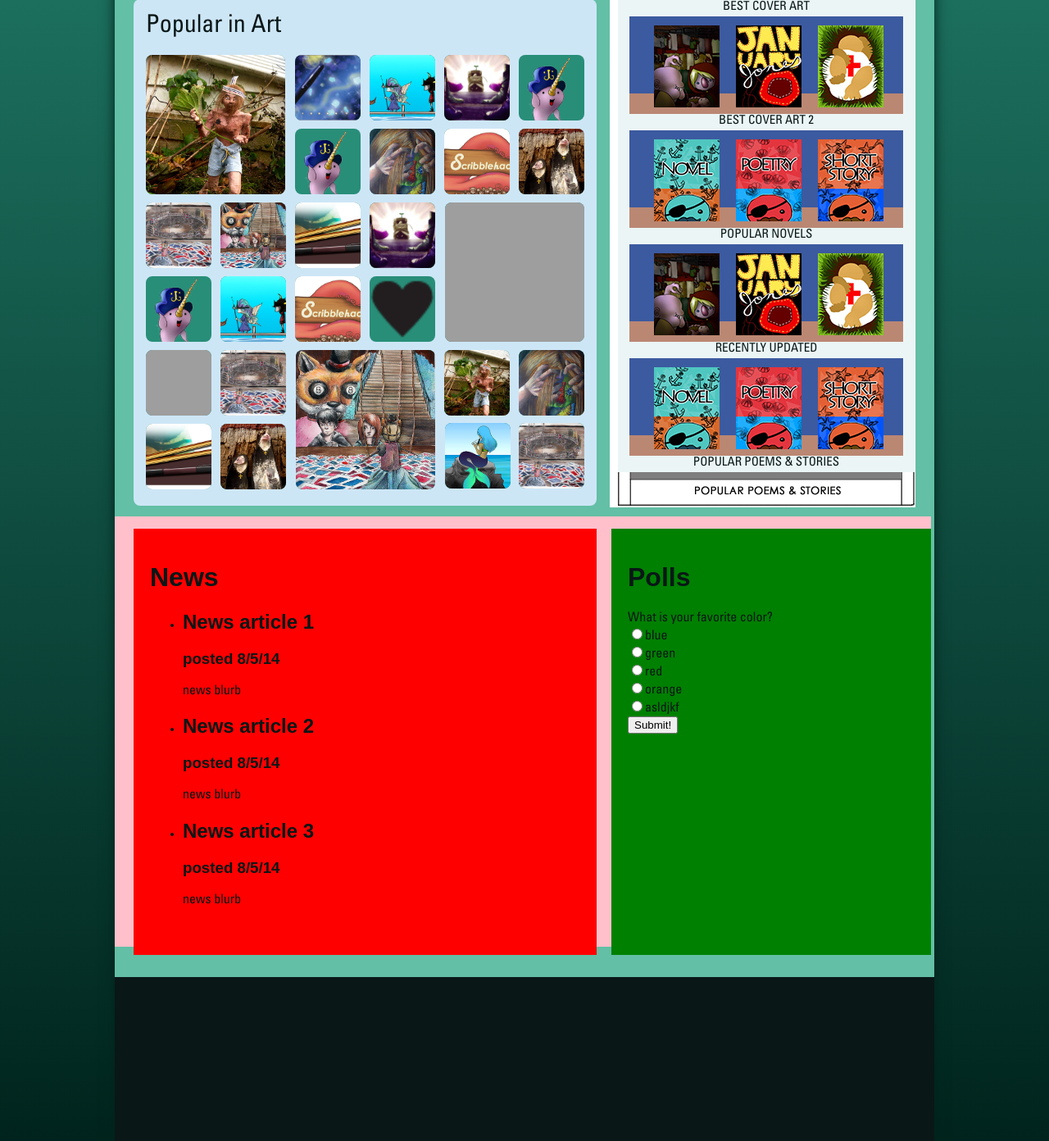
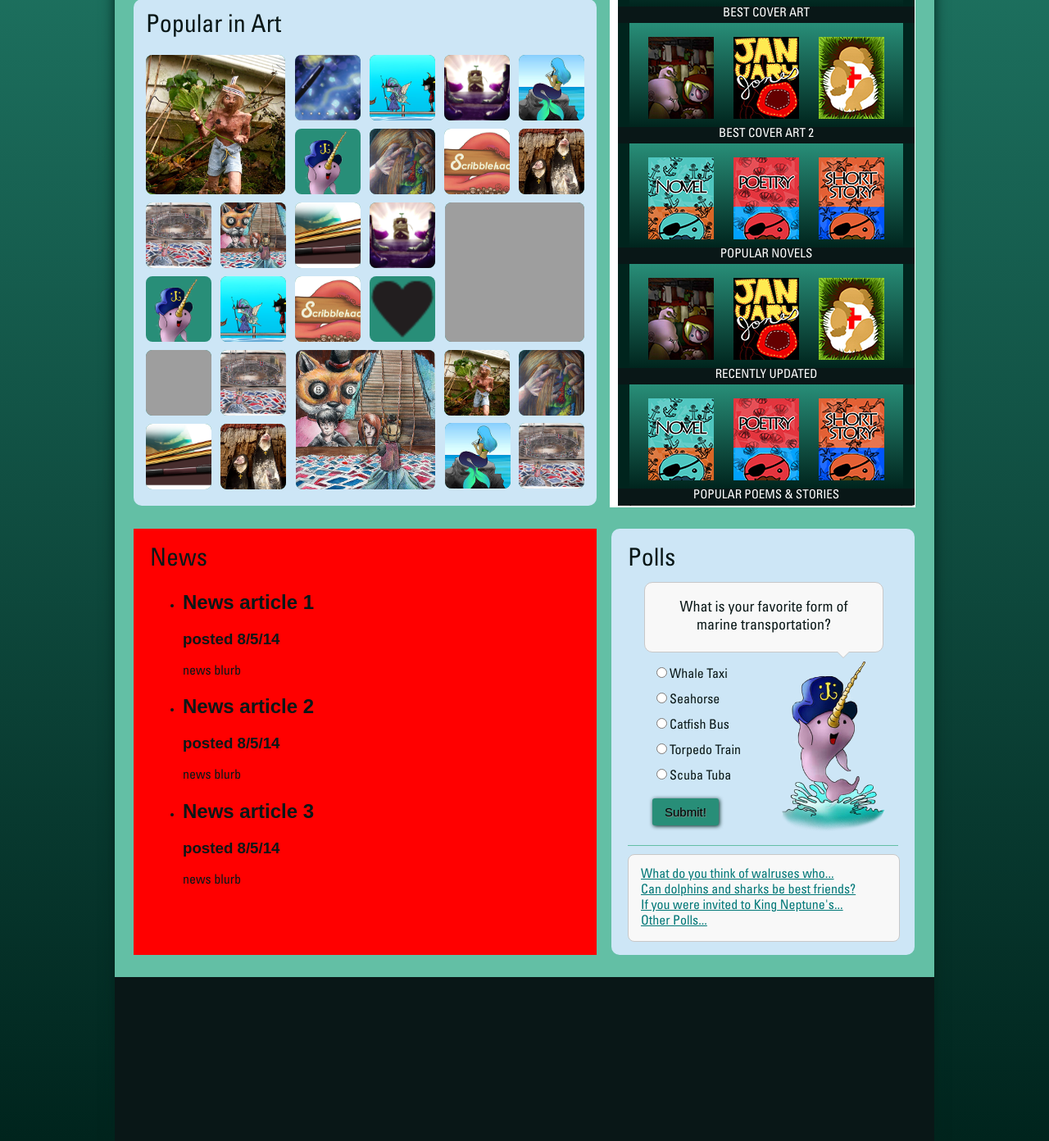
Before and after one commit to BurningFenix/ScribbleHack, a Django app: page / in a window 1280 px wide. Shown: the part 585-1977 px from the top of the page at 82% size. Run offline with Django 3.2, Linux system fonts and the light colour scheme; some web fonts are replaced; grey boxes are pictures that could not be loaded.

Commit message:
Homepage - new poll section
designing poll section; bookshelf styled

```diff
--- a/static/homepagecss.css
+++ b/static/homepagecss.css
@@ -25,6 +25,13 @@ body {
 	font-family:UniversLTStd;
 	src:url(universltstdbold.otf);
 	font-weight: bold;
+}
+
+h1 {
+	margin: 0;
+	padding: 0;
+	font-size: 30px;
+	font-weight: normal;
 }
 
 #wrapper {
@@ -243,13 +250,13 @@ html[xmlns] .clearfix {
 	width: 545px;
     height: 598px;
 	background: #cde6f6;
-	border-radius: 8px;
+	border-radius: 10px;
 	padding: 10px;
 	position: absolute;
 	top: 365px;
 }
 
-#home .contentleft #hpgallery span {
+#home .contentleft #hpgallery h1 {
 	font-family: UniversLTStd;
 	src: url(universltstd.otf);
 	font-size: 30px;
@@ -301,18 +308,6 @@ html[xmlns] .clearfix {
 	margin-left: 6px;
 }
 
-#home .contentleft #slider {
-	height: 340px;
-	width: 570px;
-	position: relative;
-	top: 15px;
-}
-
-#home .contentleft #slider img {
-	height: 300px;
-	width: 560px;
-}
-
 #home .contentright {
 	float: right;
 	margin-right: 7px;
@@ -342,7 +337,8 @@ html[xmlns] .clearfix {
 	padding-left: 21px;
 	position: relative;
 	z-index: 26;
-	background-color: rgba(235, 245, 245, 1);
+	background-color: #091717;
+	color: white;
 }
 
 #home .contentright #bookshelf  .shelftitle{
@@ -354,7 +350,8 @@ html[xmlns] .clearfix {
 	position: relative;
 	z-index: 26;
 	text-align: center;
-	background-color: rgba(235, 245, 245, 1);
+	background-color: #091717;
+	color: white;
 }
 
 #home .contentright #bookshelf #bookcase_bg {
@@ -366,59 +363,42 @@ html[xmlns] .clearfix {
 
 #home .contentright .shelf {
 	width: 324px;
-	height: 110px;
+	height: 118px;
 	position: relative;
 	z-index: 28;
-	background-color: rgba(60,90,160,1);
+	background-image:
+    linear-gradient(
+      #288e78, #00241D
+    );
 	/*margin-bottom: 18px;*/ /*keep only if there's no text between shelves*/
 	margin-left: 4px;
-	padding-left: 10px;
+	padding-right: 10px;
 	padding-top: 9px;
 	border: solid;
 	border-width: 0 14px 0 14px;
-	border-color: rgba(235, 245, 245, 1);
-}
-
-#home .contentright .shelfbg {
-	width: 334px;
-	height: 25px;
-	position: absolute;
-	z-index: 27;
-	bottom: 0px;
-	left: 0px;
-	background-color: rgba(200,140,110,0.9);
+	border-color: #00241D;
 }
 
 #home .contentright .book {
 	width: 80px;
 	height: 100px;
+	margin-left: 24px;
+	margin-top: 8px;
+	z-index: 53;
+	float: left;
 	position: relative;
-	margin-left: 20px;
-	margin-top: 2px;
-	z-index: 53;
-	background-color: rgba(230,160,10,0.9);
-	float: left;
-}
-
-.bookhover{
-	-moz-box-shadow: 0 0 5px #fff;
-	-webkit-box-shadow: 0 0 5px #fff;
-	box-shadow: 0px 0px 5px #fff;
-}
-
-.animated{
+	right: 1px;
 }
 
 #home #bottomsection {
 	position: absolute;
-	background: pink;
 	width: 996px;
-	height: 525px;
+	height: 550px;
 }
 
 #home #bottomsection #hpnews {
+	width: 525px;
 	height: 480px;
-	width: 525px;
 	padding: 20px;
 	margin-left: 23px;
 	float: left;
@@ -427,17 +407,100 @@ html[xmlns] .clearfix {
 	top: 15px;
 }
 
-#hpnews h1 {
-	margin: none;
-	padding: none;
-}
-
 #hppolls {
 	float: right;
 	height: 480px;
-	width: 350px;
-	background: green;
+	width: 330px;
+	background: #cde6f6;
+	border-radius: 10px;
 	padding: 20px;
+	margin-right: 20px;
 	position: relative;
 	top: 15px;
 }
+
+#hppolls #daypoll {
+	width: 330px;
+	height: 330px;
+	margin-bottom: 10px;
+	border-bottom: 1px solid #63bfa5;
+}
+
+#hppolls .speech-bubble {
+    background-color: #f8f8f8;
+    border: 1px solid #c8c8c8;
+    border-radius: 10px;
+    width: 250px;
+    text-align: center;
+    padding: 20px;
+	font-size: 18px;
+    position: absolute;
+	top: 65px;
+	left: 40px;
+}
+
+#hppolls .speech-bubble .arrow {
+    border-style: solid;
+    position: absolute;
+	right: 40px;
+}
+
+#hppolls .speech-bubble .bottom {
+    border-color: #c8c8c8 transparent transparent transparent;
+    border-width: 8px 8px 0px 8px;
+    bottom: -8px;
+}
+
+#hppolls .speech-bubble .bottom:after {
+    border-color: #f8f8f8 transparent transparent transparent;
+    border-style: solid;
+    border-width: 7px 7px 0px 7px;
+    bottom: 1px;
+    content: "";
+    position: absolute;
+    left: -7px;
+}
+
+#hppolls #hppollform {
+	float: left;
+	margin-left: 30px;
+	position: relative;
+	top: 110px;
+	font-size: 16px;
+}
+
+#hppolls #hppollform .pollchoice {
+	margin-bottom: 15px;
+}
+
+#hppolls #hppollform .button {
+    background: #288e78;
+    border: none;
+    padding: 8px 15px 8px 15px;
+    box-shadow: 1px 1px 5px #00241D;
+    border-radius: 3px;
+    text-shadow: 1px 1px 1px grey;
+    cursor: pointer;
+	font-size: 15px;
+	margin-top: 8px;
+}
+#hppolls #hppollform .button:hover {
+    background: #63bfa5;
+}
+
+#hppolls #pollcreature img {
+	height: 220px;
+	float: right;
+	margin-right: 10px;
+	position: relative;
+	top: 100px;
+}
+
+#hppolls #moredaypolls {
+	width: 300px;
+	height: 75px;
+	background-color: #f8f8f8;
+    border: 1px solid #c8c8c8;
+	border-radius: 8px;
+	padding: 15px;
+}
--- a/templates/homepage/homepage.html
+++ b/templates/homepage/homepage.html
@@ -130,7 +130,7 @@
 
         <!-- Slides Container -->
         <div u="slides" style="cursor: move; position: absolute; left: 0px; top: 0px; width: 565px; height: 330px;
-            overflow: hidden; border-radius: 12px;">
+            overflow: hidden; border-radius: 10px;">
             <div>
                 <img u=image src="../../static/images/yukoart4.jpg" />
             </div>
@@ -213,8 +213,8 @@
 <!-- slider ends -->
 
 <div id="hpgallery">
-<span>Popular in Art</span>
-	<div class="tb_right"><a href="#"><img class="fakecropartsm" src="../../static/images/narwhal.png" /></a></div>
+<h1>Popular in Art</h1>
+	<div class="tb_right"><a href="#"><img class="fakecropartsm" src="../../static/images/mermaid_1.jpg" /></a></div>
 	<div class="tb_right"><a href="#"><img class="fakecropartsm" src="../../static/images/luceroart1.jpg" /></a></div>
 	<div class="tb_right"><a href="#"><img class="fakecropartsm" src="../../static/images/bi.jpg" /></a></div>
 	<div class="tb_right"><a href="#"><img class="fakecropartsm" src="../../static/images/slider.jpg" /></a></div>
@@ -254,35 +254,30 @@
 		<div class="book"><img src="../../static/images/covernovelsm.jpg" /></div>
 		<div class="book"><img src="../../static/images/coverpoetrysm.jpg" /></div>
 		<div class="book"><img src="../../static/images/covershstorysm.jpg" /></div>
-		<div class="shelfbg"></div>
 	</div>
 	<div class="shelftitle">BEST COVER ART</div>
 	<div class="shelf">
 		<div class="book"><img src="../../static/images/coverart1sm.jpg" /></div>
 		<div class="book"><img src="../../static/images/coverart2sm.jpg" /></div>
 		<div class="book"><img src="../../static/images/coverart3sm.jpg" /></div>
-		<div class="shelfbg"></div>
 	</div>
 	<div class="shelftitle">BEST COVER ART 2</div>
 	<div class="shelf">
 		<div class="book"><img src="../../static/images/covernovelsm.jpg" /></div>
 		<div class="book"><img src="../../static/images/coverpoetrysm.jpg" /></div>
 		<div class="book"><img src="../../static/images/covershstorysm.jpg" /></div>
-		<div class="shelfbg"></div>
 	</div>
 	<div class="shelftitle">POPULAR NOVELS</div>
 	<div class="shelf">
 		<div class="book"><img src="../../static/images/coverart1sm.jpg" /></div>
 		<div class="book"><img src="../../static/images/coverart2sm.jpg" /></div>
 		<div class="book"><img src="../../static/images/coverart3sm.jpg" /></div>
-		<div class="shelfbg"></div>
 	</div>
 	<div class="shelftitle">RECENTLY UPDATED</div>
 	<div class="shelf">
 		<div class="book"><img src="../../static/images/covernovelsm.jpg" /></div>
 		<div class="book"><img src="../../static/images/coverpoetrysm.jpg" /></div>
 		<div class="book"><img src="../../static/images/covershstorysm.jpg" /></div>
-		<div class="shelfbg"></div>
 	</div>
 	<div class="shelftitle">POPULAR POEMS & STORIES</div>
 	<div id="bookcase_bg">
@@ -315,16 +310,32 @@
 
 <div id="hppolls">
 <h1>Polls</h1>
-<label class="label">What is your favorite color?</label><br>
+<div id="daypoll">
+<div class="speech-bubble">
+  <div class="arrow bottom right"></div>
+  What is your favorite form of marine transportation?
+</div>
+<div id="hppollform">
 <form action="">
-	<input type="radio" name="interest" value="not">blue<br>
-	<input type="radio" name="interest" value="slightly">green<br>
-	<input type="radio" name="interest" value="moderately">red<br>
-	<input type="radio" name="interest" value="very">orange<br>
-	<input type="radio" name="interest" value="extremely">asldjkf<br>
+	<input type="radio" class="pollchoice" name="interest" value="taxi">Whale Taxi<br>
+	<input type="radio" class="pollchoice" name="interest" value="horse">Seahorse<br>
+	<input type="radio" class="pollchoice" name="interest" value="bus">Catfish Bus<br>
+	<input type="radio" class="pollchoice" name="interest" value="train">Torpedo Train<br>
+	<input type="radio" class="pollchoice" name="interest" value="scuba">Scuba Tuba<br>
 	</form>
-<input type="submit" value="Submit!" />
+<input type="submit" class="button" value="Submit!" />
 </div>
+<div id="pollcreature"><img src="../../static/images/narwhal.png" /></div>
+</div>
+<div id="moredaypolls">
+<div class="pollquest"><a href="#">What do you think of walruses who...</a></div>
+<div class="pollquest"><a href="#">Can dolphins and sharks be best friends?</a></div>
+<div class="pollquest"><a href="#">If you were invited to King Neptune's...</a></div>
+<div class="pollquest"><a href="#">Other Polls...</a></div>
+</div>
+</div>
+
+
 
 </div><!-- bottomsection ends -->
 
```
